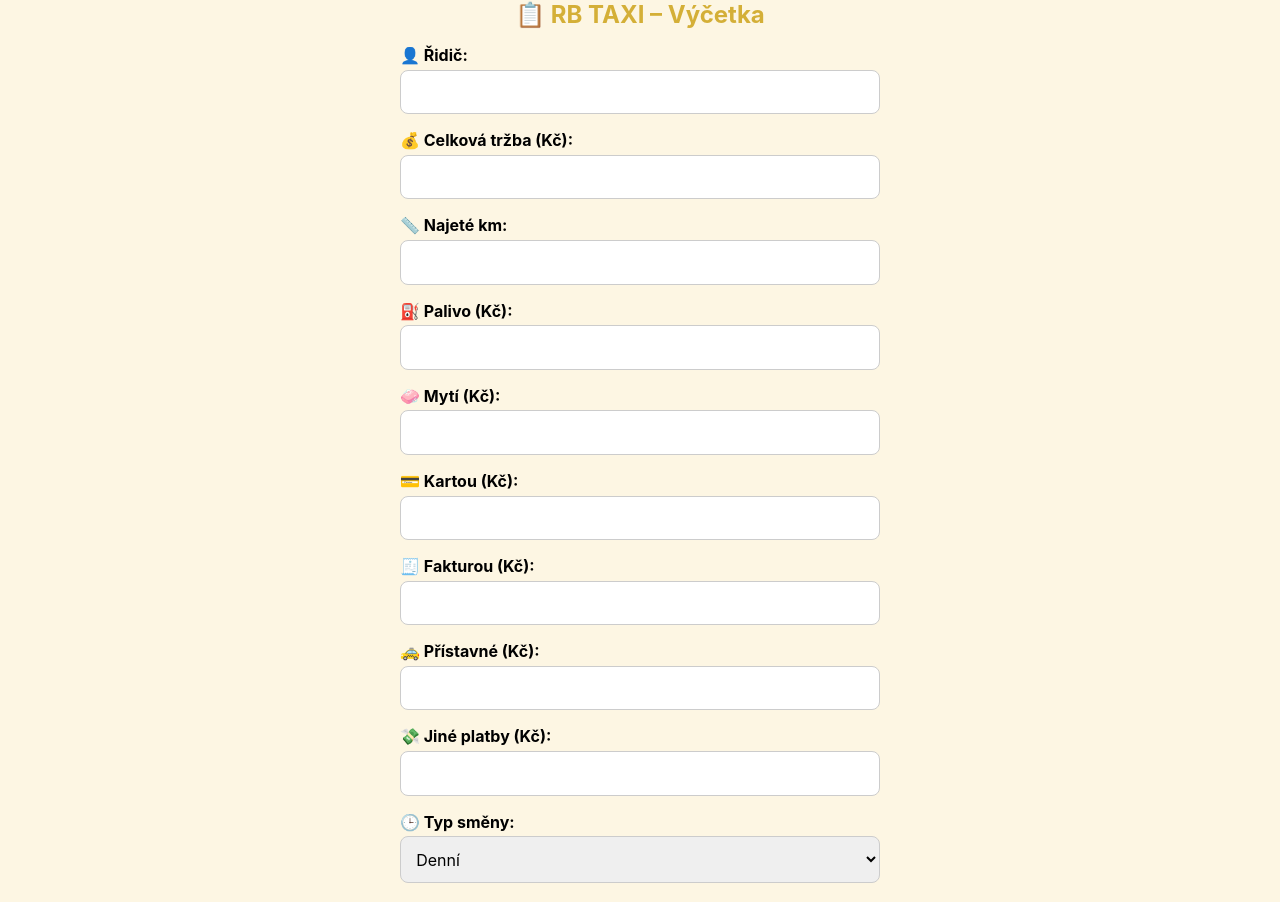
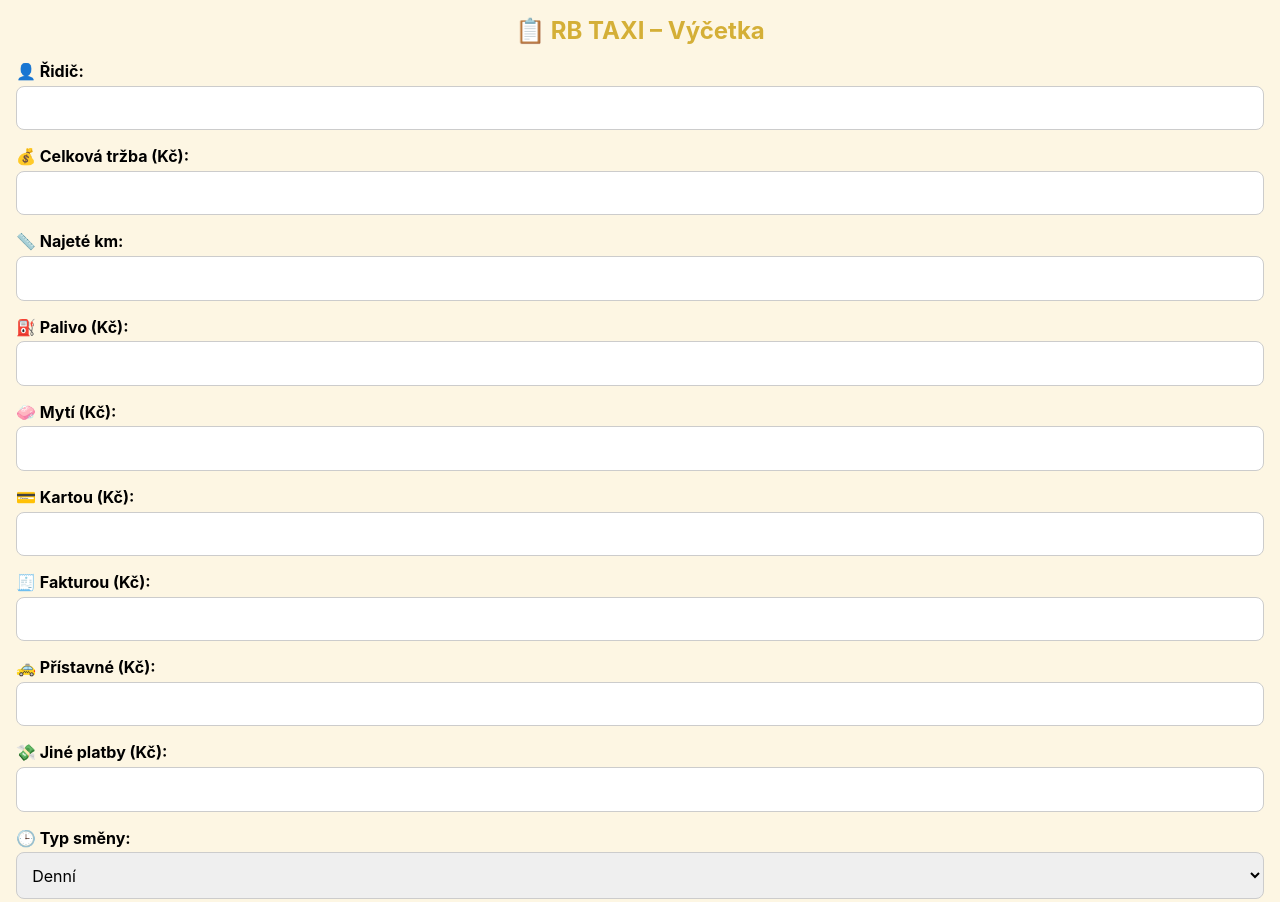
Before and after one commit to rbtagroup/rb-vycetka, a plain HTML site: page index.html in a window 1280 px wide. Shown: the top 902 px of the page. Drawn offline with Linux system fonts and the light colour scheme.

Commit message:
Add files via upload

```diff
--- a/style.css
+++ b/style.css
@@ -17,8 +17,9 @@ h1, h2 {
 }
 
 .container {
-  max-width: 480px;
-  margin: auto;
+  padding: 1rem;
+  max-width: 100%;
+  box-sizing: border-box;
 }
 
 form label {
```
